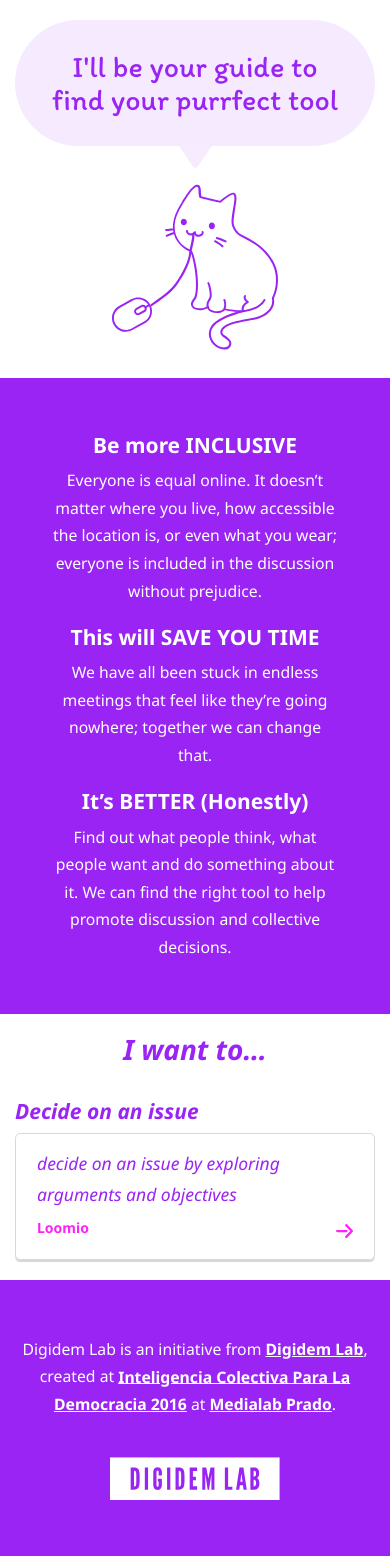
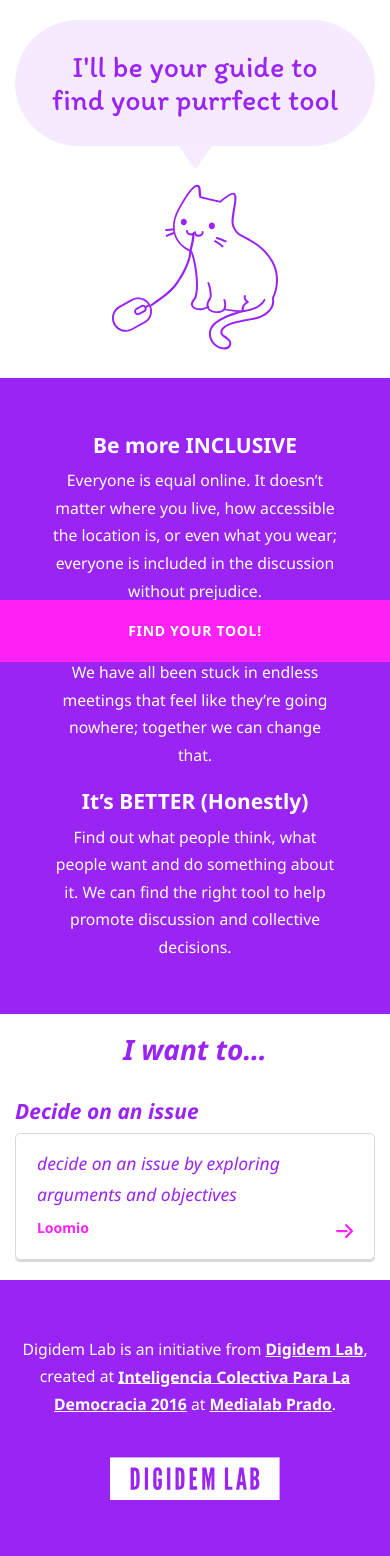
Before and after one commit to digidemlab/democat, a Jekyll site: the page built from index.md, in a window 390 px wide. Shown: the part 238-1794 px from the top of the page. Built offline with Jekyll 4.4.1, drawn with Linux system fonts in a browser that asks for light colours.

Commit message:
Fixed find_your_tool button added for mobile

```diff
--- a/_sass/_links.scss
+++ b/_sass/_links.scss
@@ -37,6 +37,14 @@ a {
   text-transform: uppercase;
   text-decoration: none;
 
+  @media screen and (max-width: $break-small) {
+    position: fixed;
+    bottom: 0;
+    left: 0;
+    width: 100%;
+    border-radius: 0;
+  }
+
   &:hover,
   &:focus,
   &:active {
```
